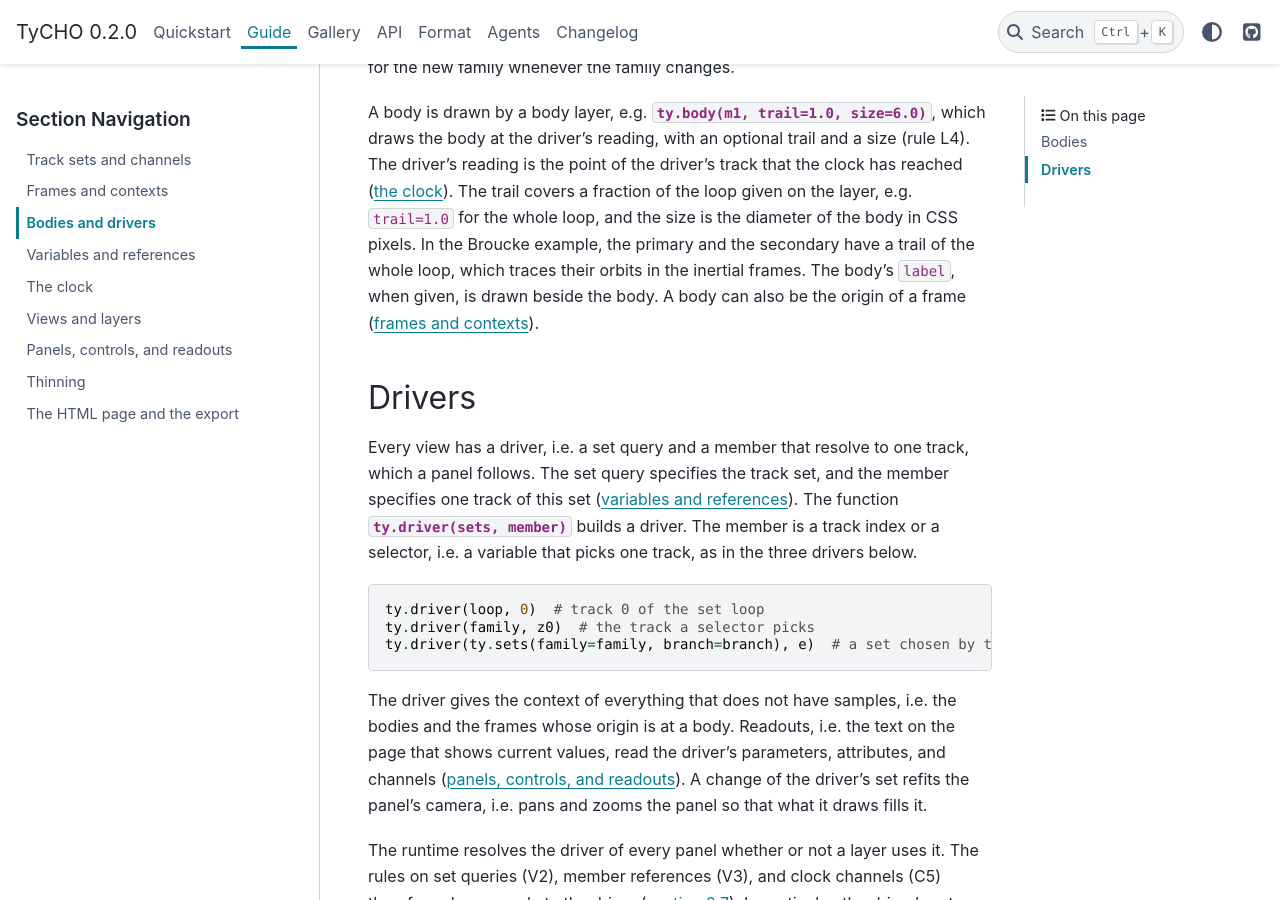
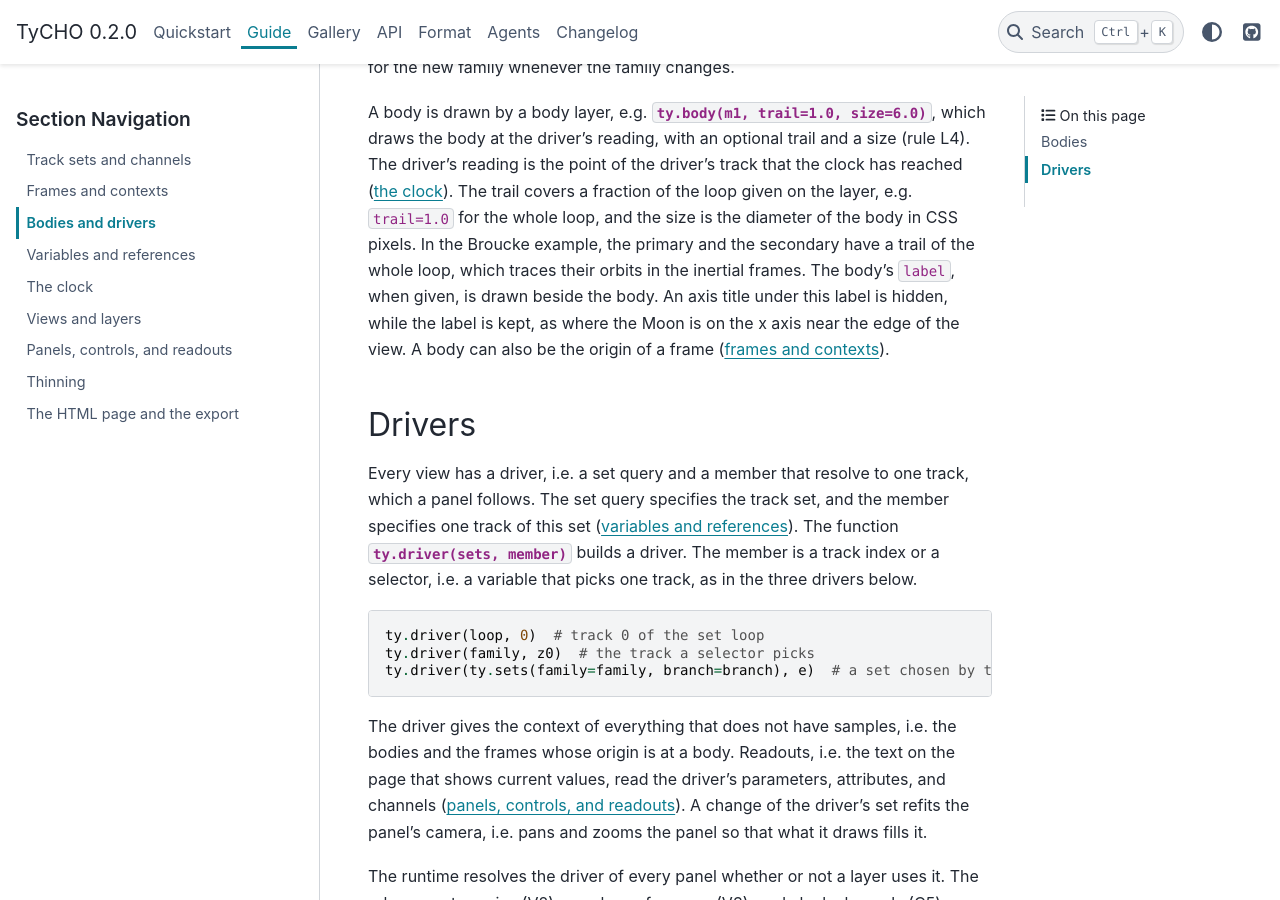
Before and after one commit to beeson-group/tycho, a Sphinx documentation site: the page built from docs/guide/bodies.md, in a window 1280 px wide and 900 px high, scrolled down 982 px. Built offline with Sphinx 7.4.7 and the PyData theme 0.15.4, drawn with Linux system fonts in a browser that asks for light colours.

Commit message:
document that an axis title under the label of a body is hidden

```diff
--- a/docs/guide/bodies.md
+++ b/docs/guide/bodies.md
@@ -15,7 +15,7 @@ A body is fixed in the frame it is declared in, and it moves in any other frame
 
 Suppose that the barycentric inertial frame turns by the time channel, as it does in the circular restricted three-body problem. Drawn in this frame, the Moon sits at the position given by the time stored with the driver's sample, and it thus moves with the driver as the clock runs. The attributes of a body's position are read from the driver's set in the same way. In the Broucke scene the mass ratio `mu` is 0.012155 for family 7 and 0.5 for families 8 and 11. This attribute is read from the driver's set, and the primary and the secondary therefore move to their positions for the new family whenever the family changes.
 
-A body is drawn by a body layer, e.g. {func}`ty.body(m1, trail=1.0, size=6.0) <pytycho.body>`, which draws the body at the driver's reading, with an optional trail and a size (rule L4). The driver's reading is the point of the driver's track that the clock has reached ([the clock](clock.md)). The trail covers a fraction of the loop given on the layer, e.g. `trail=1.0` for the whole loop, and the size is the diameter of the body in CSS pixels. In the Broucke example, the primary and the secondary have a trail of the whole loop, which traces their orbits in the inertial frames. The body's `label`, when given, is drawn beside the body. A body can also be the origin of a frame ([frames and contexts](frames.md)).
+A body is drawn by a body layer, e.g. {func}`ty.body(m1, trail=1.0, size=6.0) <pytycho.body>`, which draws the body at the driver's reading, with an optional trail and a size (rule L4). The driver's reading is the point of the driver's track that the clock has reached ([the clock](clock.md)). The trail covers a fraction of the loop given on the layer, e.g. `trail=1.0` for the whole loop, and the size is the diameter of the body in CSS pixels. In the Broucke example, the primary and the secondary have a trail of the whole loop, which traces their orbits in the inertial frames. The body's `label`, when given, is drawn beside the body. An axis title under this label is hidden, while the label is kept, as where the Moon is on the x axis near the edge of the view. A body can also be the origin of a frame ([frames and contexts](frames.md)).
 
 ## Drivers
 
```
Also changed, not shown: CHANGELOG.md (+1 -0 lines).
